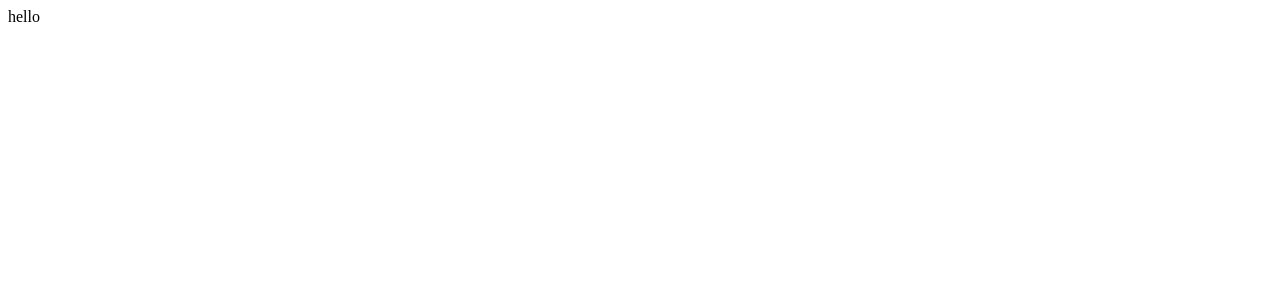
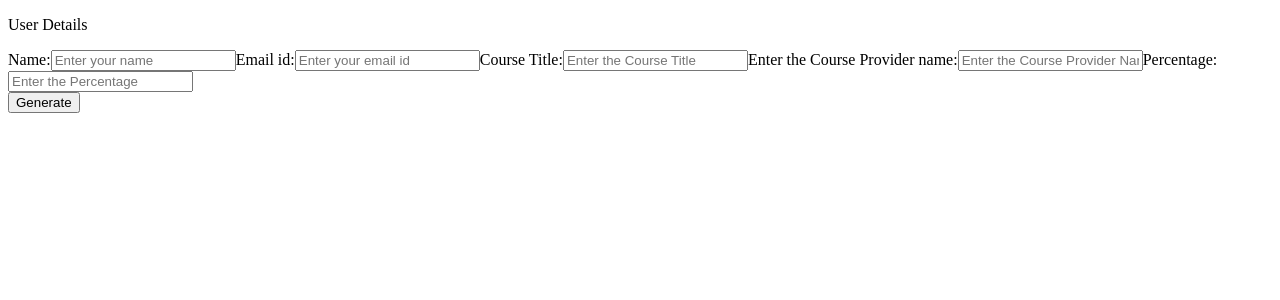
Before and after one commit to Rishikesh-Guptha/Certificate-generation, a React (Create React App) app in the folder cgen/: page /Details in a window 1280 px wide. Before the commit this address had no page. Shown: the top 300 px of the page. Built offline with nearby package versions, Linux system fonts and the light colour scheme.

Commit message:
Added the form area in details page

```diff
--- a/cgen/src/App.jsx
+++ b/cgen/src/App.jsx
@@ -6,20 +6,14 @@ import Details from "./pages/details/Details";
 function App() {
 	return (
 		<div className="App">
-			<div>hello</div>
 			<BrowserRouter>
 				<Routes>
-					<Route
-						to="/"
-						element={<Landing />}
-					/>
-
 					<Route
 						index
 						element={<Landing />}
 					/>
 					<Route
-						to="/Details"
+						path="/Details"
 						element={<Details />}
 					/>
 				</Routes>
--- a/cgen/src/pages/details/Details.jsx
+++ b/cgen/src/pages/details/Details.jsx
@@ -1,9 +1,69 @@
 /** @format */
 
-import React from "react";
+import React, { useState } from "react";
 
 const Details = () => {
-	return <div>Details</div>;
+	const [name, setName] = useState("");
+	const [email, setEmail] = useState("");
+	const [courseName, setCourseName] = useState("");
+	const [courseProvider, setCourseProvider] = useState("");
+	const [percentage, setPercentage] = useState("");
+	return (
+		<div>
+			<>
+				<p className="detail-title">User Details</p>
+			</>
+			<div className="form-area">
+				<form>
+					<>
+						<label htmlFor="name">Name:</label>
+						<input
+							type="text"
+							name="name"
+							placeholder="Enter your name"
+						/>
+					</>
+					<>
+						<label htmlFor="email">Email id:</label>
+						<input
+							type="email"
+							name="email"
+							placeholder="Enter your email id"
+						/>
+					</>
+					<>
+						<label htmlFor="course-title">Course Title:</label>
+						<input
+							type="text"
+							name="course-title"
+							placeholder="Enter the Course Title"
+						/>
+					</>
+					<>
+						<label htmlFor="course-provider">
+							Enter the Course Provider name:
+						</label>
+						<input
+							type="text"
+							name="course-provider"
+							placeholder="Enter the Course Provider Name"
+						/>
+					</>
+					<>
+						<label htmlFor="percentage">Percentage:</label>
+						<input
+							type="text"
+							name="percentage"
+							placeholder="Enter the Percentage"
+						/>
+					</>
+				</form>
+				<div className="generate-area">
+					<button className="generate">Generate</button>
+				</div>
+			</div>
+		</div>
+	);
 };
 
 export default Details;
--- a/cgen/src/pages/landingpage/Landing.jsx
+++ b/cgen/src/pages/landingpage/Landing.jsx
@@ -1,6 +1,7 @@
 /** @format */
 
 import React from "react";
+import { Outlet, Link } from "react-router-dom";
 
 const Landing = () => {
 	return (
@@ -8,6 +9,11 @@ const Landing = () => {
 			<>
 				<p className="title">Landing page</p>
 			</>
+			<>
+				<Link to="/Details">
+					<button className="get">Get Started</button>
+				</Link>
+			</>
 		</div>
 	);
 };
```
